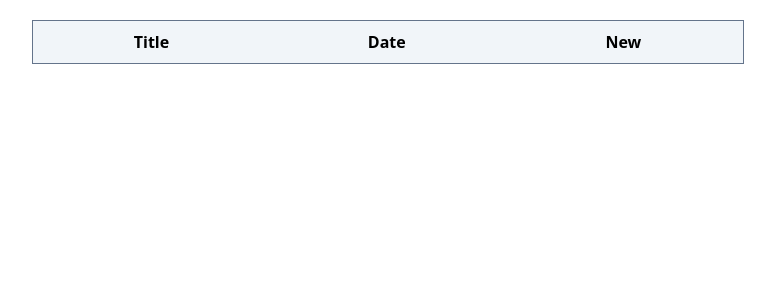
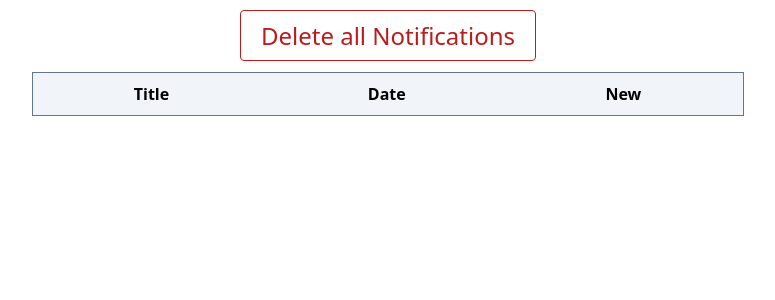
Before and after one commit to MateuszGozdzik/Main_App, a Django app: page /accounts/notifications/ in a window 1280 px wide. Shown: the part 64-364 px from the top of the page, without its empty margins (252-1027 px from the left). Run offline with Django 5.2, Linux system fonts and the light colour scheme; a user stored in the database is signed in; tables that the repository leaves empty hold one stand-in row (values such as "Sample post"); grey boxes marked "Sample" are stand-in pictures; lists and menus that the app fills with data are empty; parts of the project's set-up code (start-up, migrations or seed data) failed here and were passed over; some libraries are stand-ins or nearby versions.

Commit message:
delete_all_notifications

```diff
--- a/accounts/templates/accounts/notifications.html
+++ b/accounts/templates/accounts/notifications.html
@@ -10,7 +10,10 @@
 {% endblock %}
 
 {% block content %}
-
+<div class="text-center mb-5">
+    <a class="px-5 py-2 rounded bg-white text-red-700 border border-red-700 text-2xl"
+        href="{% url 'accounts:delete_notifications' %}">Delete all Notifications</a>
+</div>
 <div class="flex justify-center">
     <table class="bg-slate-100 border-separate border border-slate-500 border-spacing-2 w-10/12">
         <thead>
--- a/accounts/urls.py
+++ b/accounts/urls.py
@@ -40,4 +40,9 @@ urlpatterns = [
         views.delete_notification,
         name="delete_notification",
     ),
+    path(
+        "delete-notifications/",
+        views.delete_all_notifications,
+        name="delete_notifications",
+    ),
 ]
--- a/accounts/views.py
+++ b/accounts/views.py
@@ -6,7 +6,7 @@ from django.contrib.auth import get_user_model, logout
 from django.contrib.auth.decorators import login_required
 from django.contrib.auth.models import Group
 from django.core.mail import send_mail
-from django.shortcuts import HttpResponse, redirect, render
+from django.shortcuts import redirect, render
 from django.urls import reverse
 
 from .forms import (
@@ -265,3 +265,11 @@ def delete_notification(request, notification_id):
         )
     notification.delete()
     return redirect(reverse("accounts:notifications"))
+
+
+@login_required
+def delete_all_notifications(request):
+    notifications = Notification.objects.filter(user=request.user).all()
+    for notification in notifications:
+        notification.delete()
+    return redirect(reverse("accounts:notifications"))
```
